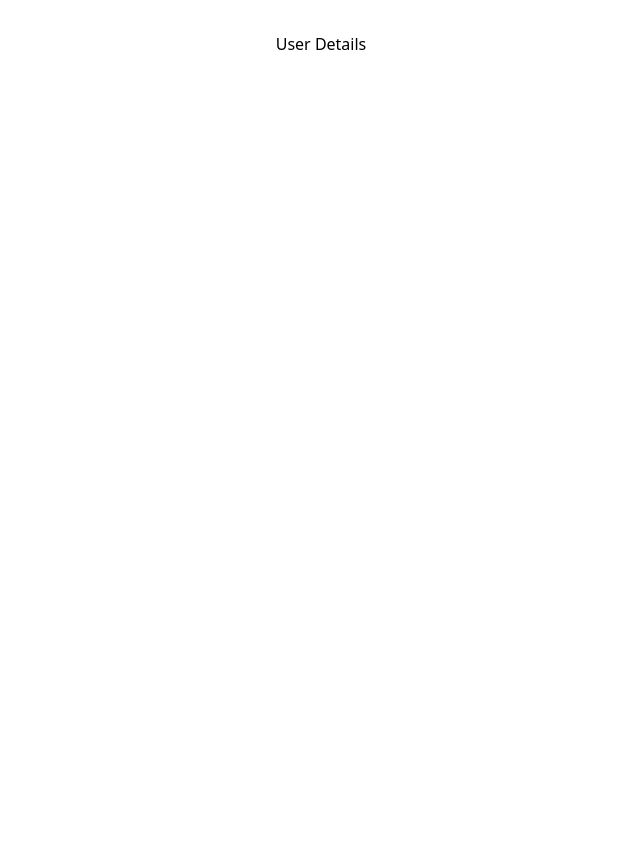
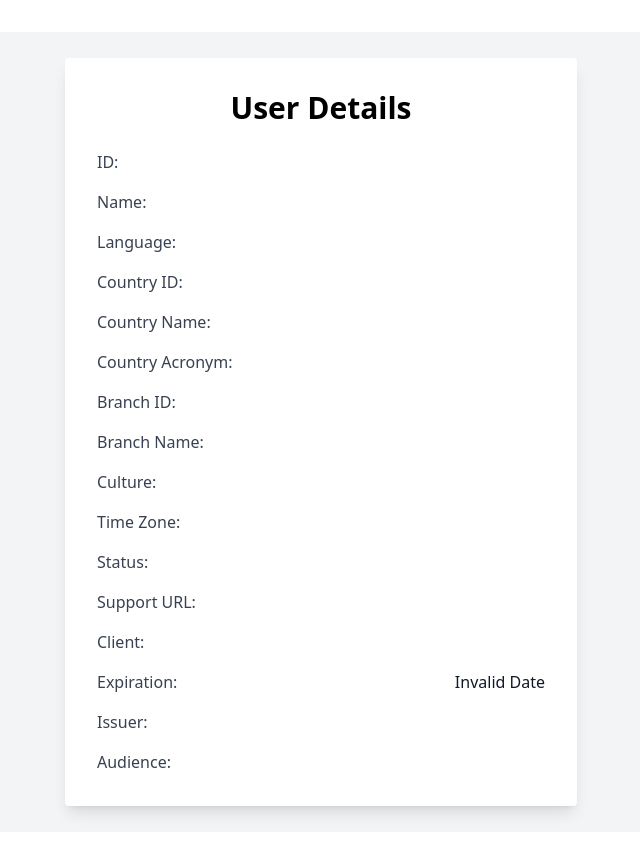
Before and after one commit to tigawanna/logic-coding-challenge, a React (Vite) app: page /user-details in a window 1280 px wide. Shown: the whole page, without its empty margins (319-959 px from the left). Before the commit the page ends 800 px from the top, so only its background shows below. Built offline with nearby package versions, Linux system fonts and the light colour scheme.

Commit message:
Display the user details

```diff
--- a/src/components/auth/Login.tsx
+++ b/src/components/auth/Login.tsx
@@ -29,7 +29,6 @@ const Login: React.FC = () => {
       const data = await response.json();
       localStorage.setItem('user', data.user);
       navigate('/user-details');
-      console.log('Login successful:', data);
     } catch (error) {
       setError('Failed to login. Please try again later.');
     }
--- a/src/components/pages/UserDetails.tsx
+++ b/src/components/pages/UserDetails.tsx
@@ -1,15 +1,104 @@
 import React from 'react';
 
-const UserDetails: React.FC = () => {
-  const user = JSON.parse(localStorage.getItem('user') || '{}');
+// interface UserDetails {
+//   cd_identityUsuario: string;
+//   nb_nombreUsuario: string;
+//   Idioma: string;
+//   cd_identityPaisUsuario: string;
+//   nb_paisUsuario: string;
+//   tx_acronimoPais: string;
+//   cd_identitySucursalUsuario: string;
+//   nb_sucursalUsuario_sucursal: string;
+//   CulturaUsuario: string;
+//   ZonaHorarioaUsuario: string;
+//   st_estatus: string;
+//   url_soporte: string;
+//   cliente: string;
+//   exp: number;
+//   iss: string;
+//   aud: string;
+// }
 
-  console.log(user);
+const UserDetailsComponent: React.FC = () => {
+  const userDetails = JSON.parse(localStorage.getItem('user') || '{}');
+
+  if (!userDetails) {
+    return (
+      <div className="flex justify-center items-center h-screen text-xl">
+        Loading...
+      </div>
+    );
+  }
 
   return (
-    <div>
-      <h1>User Details</h1>
+    <div className="flex justify-center items-center h-screen bg-gray-100 p-4">
+      <div className="bg-white p-8 rounded shadow-lg w-full max-w-lg">
+        <h2 className="text-3xl font-semibold mb-6 text-center">
+          User Details
+        </h2>
+        <div className="space-y-4">
+          <DetailItem label="ID" value={userDetails.cd_identityUsuario} />
+          <DetailItem label="Name" value={userDetails.nb_nombreUsuario} />
+          <DetailItem label="Language" value={userDetails.Idioma} />
+          <DetailItem
+            label="Country ID"
+            value={userDetails.cd_identityPaisUsuario}
+          />
+          <DetailItem label="Country Name" value={userDetails.nb_paisUsuario} />
+          <DetailItem
+            label="Country Acronym"
+            value={userDetails.tx_acronimoPais}
+          />
+          <DetailItem
+            label="Branch ID"
+            value={userDetails.cd_identitySucursalUsuario}
+          />
+          <DetailItem
+            label="Branch Name"
+            value={userDetails.nb_sucursalUsuario_sucursal}
+          />
+          <DetailItem label="Culture" value={userDetails.CulturaUsuario} />
+          <DetailItem
+            label="Time Zone"
+            value={userDetails.ZonaHorarioaUsuario}
+          />
+          <DetailItem label="Status" value={userDetails.st_estatus} />
+          <DetailItem
+            label="Support URL"
+            value={
+              <a
+                href={userDetails.url_soporte}
+                target="_blank"
+                rel="noopener noreferrer"
+                className="text-blue-500 underline"
+              >
+                {userDetails.url_soporte}
+              </a>
+            }
+          />
+          <DetailItem label="Client" value={userDetails.cliente} />
+          <DetailItem
+            label="Expiration"
+            value={new Date(userDetails.exp * 1000).toLocaleString()}
+          />
+          <DetailItem label="Issuer" value={userDetails.iss} />
+          <DetailItem label="Audience" value={userDetails.aud} />
+        </div>
+      </div>
     </div>
   );
 };
 
-export default UserDetails;
+interface DetailItemProps {
+  label: string;
+  value: React.ReactNode;
+}
+
+const DetailItem: React.FC<DetailItemProps> = ({ label, value }) => (
+  <div className="flex justify-between">
+    <span className="font-medium text-gray-700">{label}:</span>
+    <span className="text-gray-900">{value}</span>
+  </div>
+);
+
+export default UserDetailsComponent;
```
